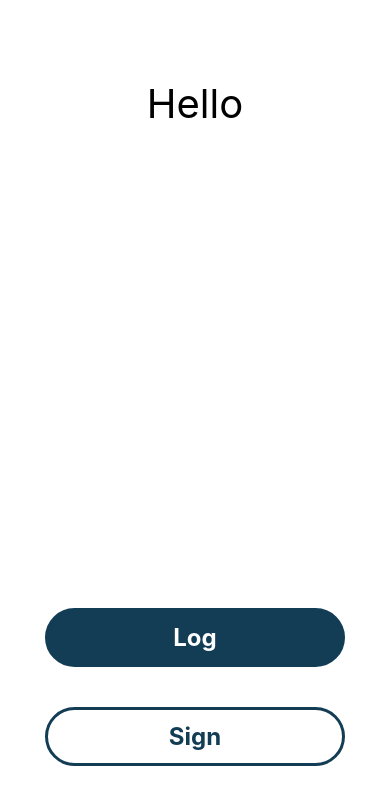
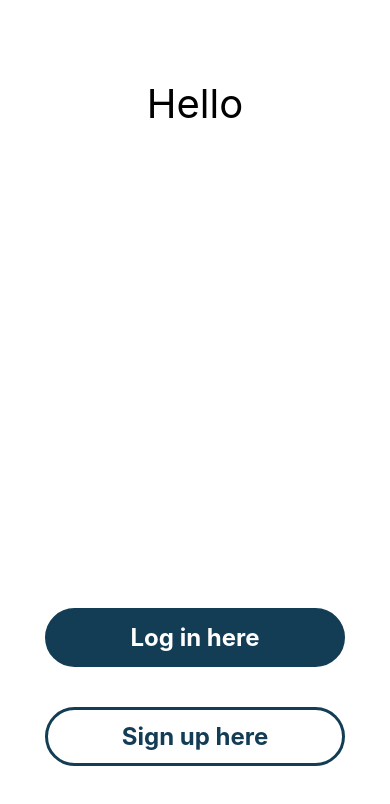
Before and after one commit to Tyler-Seliber/Eat-With-Me, a React Native app: screen /StartUp in a window 390 px wide. Shown: the top 804 px of the page. Built offline with nearby package versions, Linux system fonts and the light colour scheme.

Commit message:
maybe it was working all along

```diff
--- a/screens/StartUpScreen.tsx
+++ b/screens/StartUpScreen.tsx
@@ -14,9 +14,9 @@ export default function StartUpScreen({ navigation }: ScreenProps) {
             <StatusBar style="auto" />
             <View style={{ height: Dimensions.get('screen').width * 0.6 }}></View>
             <View style={styles.fixToText}>
-                <MyButton type="primary" text="Log" size="large" onPressFn={() => navigation.navigate("LogIn")} />
+                <MyButton type="primary" text="Log in here" size="large" onPressFn={() => navigation.navigate("LogIn")} />
                 <View style={{ height: Dimensions.get('screen').width * 0.05 }}></View>
-                <MyButton type="secondary" text="Sign" size="large" onPressFn={() => navigation.navigate("SignUp")} />
+                <MyButton type="secondary" text="Sign up here" size="large" onPressFn={() => navigation.navigate("SignUp")} />
             </View>
         </View>
     );
```
